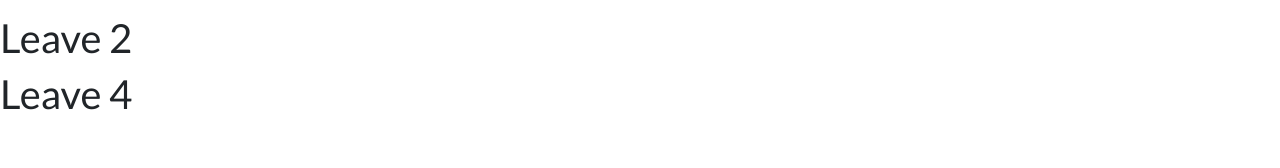
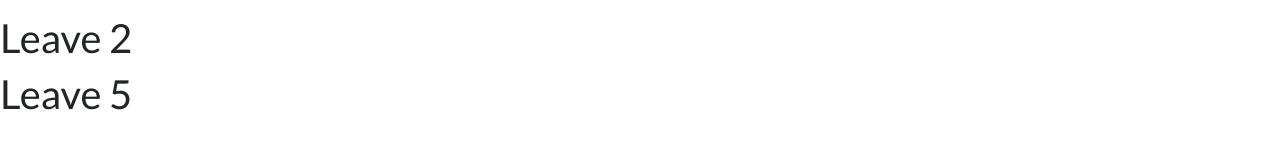
Before and after one commit to B6122683/ot-request, a React (Create React App) app: page /leave in a window 1280 px wide. Shown: the part 122-290 px from the top of the page. Built offline with nearby package versions, Linux system fonts and the light colour scheme.

Commit message:
test dev2

```diff
--- a/src/Pages/Leave.js
+++ b/src/Pages/Leave.js
@@ -5,7 +5,7 @@ function Leave() {
     <div className='leave'>
       <h1>Leave</h1>
       <h1>Leave 2</h1>
-      <h1>Leave 4</h1>
+      <h1>Leave 5</h1>
     </div>
   );
 }
```
